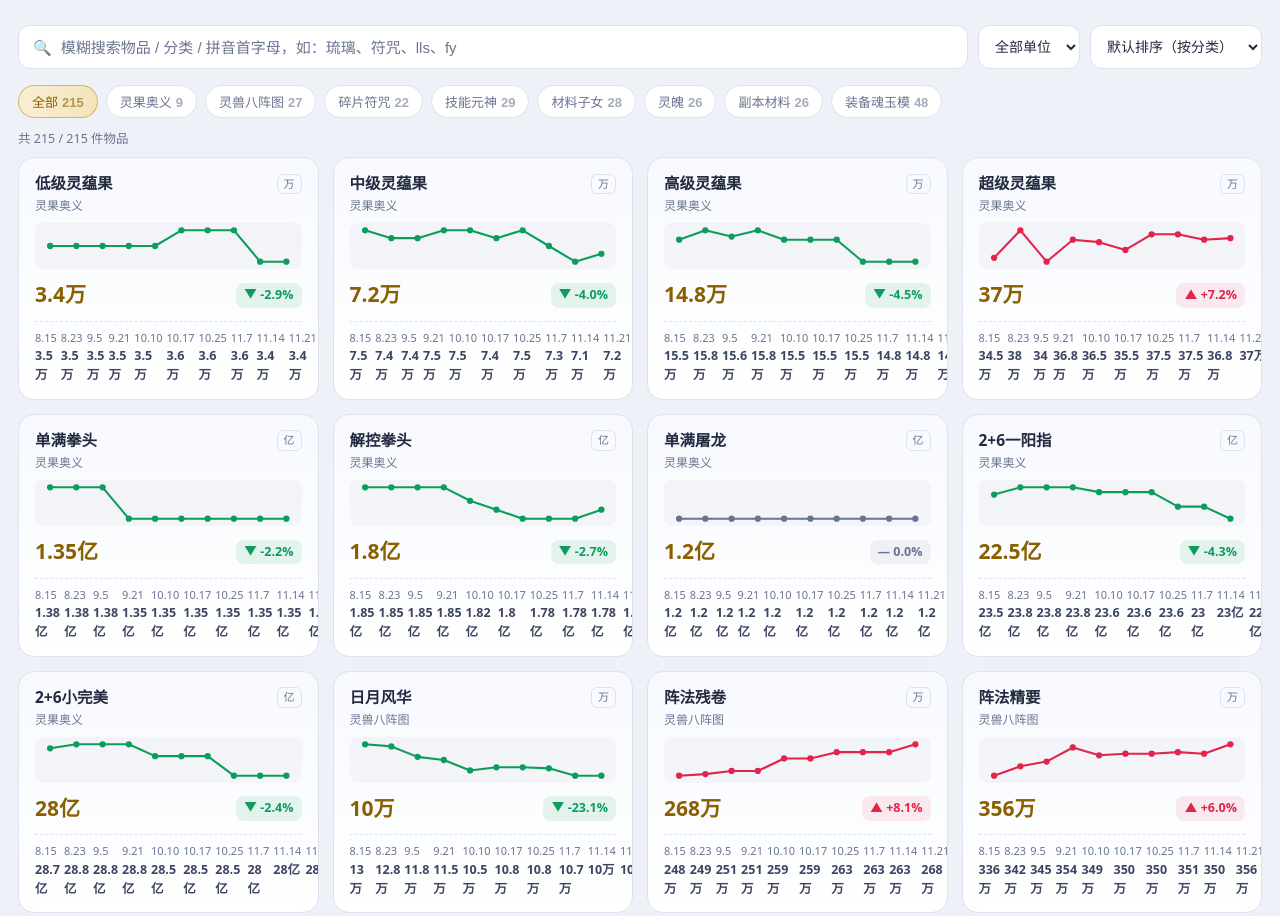
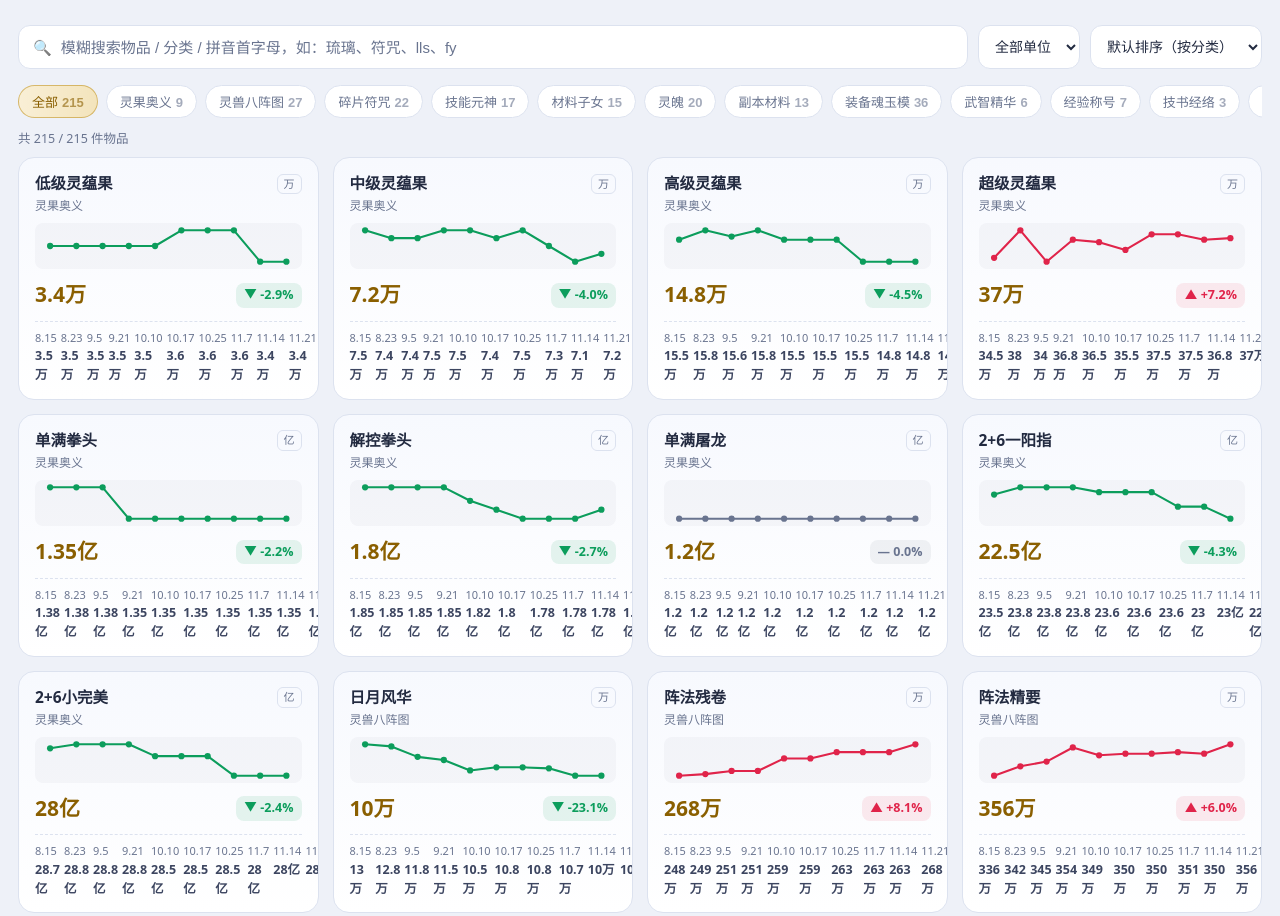
Before and after one commit to poe112233/game-price-board, a website: page index.html in a window 1280 px wide. Shown: the part 1038-1954 px from the top of the page. Drawn offline with Linux system fonts and the light colour scheme.

```diff
--- a/index.html
+++ b/index.html
@@ -352,18 +352,6 @@ const RAW = [
 ["万物6F","碎片符咒","E",[8, 8.2, 8.4, 8.4, 8.2, 8.1, 8.1, 7.9, 7.9, 7.9]],
 ["万物6F1注","碎片符咒","E",[10.4, 10.6, 10.6, 10.6, 11, 11.3, 11.2, 11.3, 11.2, 11.2]],
 ["万物满注","碎片符咒","E",[28, 28, 28, 28, 28.3, 28.4, 28.3, 28.3, 28.3, 28.5]],
-["雪莲怒凋","技能元神","W",[1550, 1600, 1700, 1500, 1450, 1420, 1350, 1300, 1290, 1200]],
-["万箭穿心","技能元神","W",[2100, 1950, 2100, 1950, 1850, 1840, 1850, 1750, 1750, 1620]],
-["虎虎生威","技能元神","W",[4850, 5000, 4700, 4300, 4300, 4300, 4250, 4100, 4000, 4000]],
-["初阶","技能元神","W",[2, 2, 2, 2, 2, 1.8, 2, 2.4, 1.4, 2.2]],
-["二阶","技能元神","W",[4.2, 4.2, 4.2, 4.2, 4.2, 4.2, 4.4, 4.3, 4.3, 4.3]],
-["三阶","技能元神","W",[8.5, 8.5, 8.5, 8.5, 8.5, 8.6, 8.7, 8.6, 8.6, 8.6]],
-["四阶","技能元神","W",[23, 23, 23.5, 25, 24.8, 24, 25, 24.8, 25.1, 25]],
-["五阶","技能元神","W",[72, 75, 75, 78, 77.8, 78.5, 79.5, 77, 83, 83]],
-["六阶","技能元神","W",[148, 155, 156, 163, 163, 165, 166, 169, 174, 176]],
-["七阶","技能元神","W",[314, 320, 326, 336, 340, 340, 342, 345, 358, 363]],
-["八阶","技能元神","W",[682, 689, 698, 728, 728, 739, 740, 755, 787, 782]],
-["九阶","技能元神","W",[1315, 1325, 1350, 1400, 1400, 1420, 1420, 1445, 1500, 1500]],
 ["洛水","技能元神","E",[5.3, 5.4, 5.1, 5.1, 5.2, 5.4, 5.2, 5.3, 5.4, 5.5]],
 ["九阶钢锁","技能元神","E",[4, 4, 4.1, 4.1, 4.05, 4, 4.1, 4, 3.9, 3.9]],
 ["十阶钢锁","技能元神","E",[5.9, 5.8, 5.8, 6, 6.1, 6.2, 6.2, 6.1, 6.2, 6.2]],
@@ -381,19 +369,6 @@ const RAW = [
 ["嗜血（高）","技能元神","W",[250, 250, 240, 220, 230, 220, 228, 227, 224, 220]],
 ["破甲（高）","技能元神","W",[1050, 1100, 1500, 1350, 1200, 1140, 1150, 1100, 1100, 1100]],
 ["雪恨（高）","技能元神","W",[2600, 2600, 2500, 2200, 2300, 2330, 2350, 2470, 2480, 2430]],
-["活力涨不停","材料子女","E",[1.25, 1.25, 1.4, 1.45, 1.45, 1.4, 1.58, 1.46, 1.42, 1.43]],
-["小小战神","材料子女","E",[1.35, 1.28, 1.3, 1.4, 1.45, 1.5, 1.42, 1.45, 1.49, 1.4]],
-["小小勇士","材料子女","E",[0.38, 0.45, 0.6, 0.57, 0.6, 0.61, 0.61, 0.6, 0.61, 0.6]],
-["经验无忧祝福","材料子女","E",[1.26, 1.25, 1.19, 1.24, 1.16, 1.22, 1.17, 1.2, 1.25, 1.27]],
-["经验成长祝福","材料子女","E",[2, 2.1, 2.3, 2.48, 2.4, 2.3, 2.32, 2.28, 2.32, 2.35]],
-["多C经验","材料子女","E",[2.09, 2.14, 2.13, 2.1, 2.07, 2.07, 2.05, 2.08, 2.08, 2.08]],
-["修行的护持","材料子女","E",[0.97, 1.04, 0.95, 0.98, 0.98, 0.99, 0.99, 1.03, 1.02, 1.06]],
-["雏菊","材料子女","W",[2, 2.2, 2.5, 2.5, 2.2, 2.3, 2.2, 2.2, 2.3, 2.2]],
-["薰衣草","材料子女","W",[3.5, 3.6, 3.5, 3.7, 3.5, 3.2, 3.5, 3.5, 3.5, 3.7]],
-["百合花","材料子女","W",[6, 5.8, 6, 6.2, 5.8, 5.7, 5.8, 6, 6, 6]],
-["相思红豆","材料子女","W",[9.5, 9.8, 11.2, 10.8, 10, 10.3, 10.4, 10.5, 10.3, 10]],
-["明珠","材料子女","W",[15, 15.3, 15, 15, 14.5, 14.8, 14.8, 14.4, 15, 15]],
-["芙蓉珠","材料子女","W",[98, 104, 96, 103, 99, 100, 124, 115, 102, 117]],
 ["甜甜圈","材料子女","W",[36.3, 37, 38, 45, 41, 40, 40, 39, 40, 41]],
 ["棉花糖","材料子女","W",[11.8, 11.8, 12.8, 12.8, 12.8, 13.4, 13.2, 13.5, 15.7, 15]],
 ["彩虹糖","材料子女","W",[5, 5, 5.8, 5.8, 5.8, 5.8, 5.9, 6.3, 6.4, 6.8]],
@@ -409,12 +384,6 @@ const RAW = [
 ["裂地击","材料子女","W",[310, 350, 400, 330, 310, 330, 300, 300, 280, 270]],
 ["雷箭谛","材料子女","W",[990, 990, 1080, 1050, 1000, 1000, 1030, 1030, 1030, 1050]],
 ["幻痛矢","材料子女","W",[410, 390, 420, 400, 400, 410, 400, 385, 375, 410]],
-["武力之石","灵魄","W",[35.5, 36.5, 36.5, 35.8, 37, 38, 37.5, 41, 41.5, 43]],
-["智力之石","灵魄","W",[35, 35, 36.5, 35.2, 37, 37.5, 37, 39.5, 41, 41.5]],
-["韧性之石","灵魄","W",[14.5, 14.5, 14.5, 15.6, 16.5, 17, 17, 17.5, 17.5, 19]],
-["武力精华","灵魄","W",[190, 192, 190, 193, 188, 188, 185, 175, 178, 177]],
-["智力精华","灵魄","W",[195, 197, 197, 200, 205, 203, 200, 195, 192, 191]],
-["韧性精华","灵魄","W",[199, 200, 198, 195, 198, 200, 200, 195, 198, 194]],
 ["灵心","灵魄","W",[126, 124, 126, 126, 125, 129, 130, 127, 128, 130]],
 ["绿灵","灵魄","W",[21, 21.5, 21.5, 21.5, 21.5, 21.5, 21.5, 21.5, 21.5, 21.5]],
 ["蓝灵","灵魄","W",[32, 32, 32, 32, 32, 32, 32, 32, 32, 32]],
@@ -444,35 +413,10 @@ const RAW = [
 ["帝休木","副本材料","W",[37.5, 38.7, 38.6, 38.5, 38.5, 38, 37.7, 34.8, 34.2, 34]],
 ["飞玄","副本材料","W",[60.5, 61.5, 60, 60, 60, 60, 60, 58.5, 59.5, 59]],
 ["紫气","副本材料","W",[149, 152, 153, 160, 158, 159, 158, 160, 162.5, 161.5]],
-["未毛0毛","副本材料","W",[1, 0.8, 0.8, 1, 0.8, 0.7, 1, 1, 0.8, 0.7]],
-["一毛","副本材料","W",[4.2, 3.8, 3.5, 2.8, 2.5, 2.7, 2.5, 2.5, 2.5, 2.6]],
-["二毛","副本材料","W",[41, 40, 40, 40, 38, 37, 36.5, 36, 35.8, 35.5]],
-["三毛","副本材料","W",[104, 100, 104, 105, 103, 105, 105, 105, 106, 105]],
-["四毛","副本材料","W",[313, 313, 315, 313, 315, 315, 315, 308, 317, 312]],
-["五毛","副本材料","W",[575, 578, 595, 595, 592, 594, 593, 595, 598, 598]],
-["七彩鸾羽","副本材料","W",[765, 784, 771, 767, 755, 757, 759, 764, 758, 769]],
-["1级羽灵","副本材料","W",[null, null, null, null, null, 1.1, 1.1, 1.1, 1.1, 1.1]],
-["10级羽灵","副本材料","W",[null, null, null, null, null, 3, 3.02, 3, 3.05, 3.03]],
-["20级羽灵","副本材料","W",[null, null, null, null, null, 9, 8.95, 8.85, 8.9, 9]],
-["30级羽灵","副本材料","W",[null, null, null, null, null, 20, 19.9, 19.8, 19.8, 20]],
-["40级羽灵","副本材料","W",[null, null, null, null, null, 38.5, 38.5, 38.4, 39, 39.2]],
-["50级羽灵","副本材料","W",[null, null, null, null, null, 65, 65, 65, 65.5, 65.2]],
 ["高级首饰碎片","副本材料","W",[0.5, 0.5, 0.5, 0.5, 0.8, 0.8, 0.8, 0.8, 0.8, 0.7]],
 ["特级首饰碎片","副本材料","W",[0.6, 0.6, 0.8, 0.8, 0.8, 0.9, 1, 1, 1, 1]],
 ["至臻首饰碎片","副本材料","W",[1.2, 1.3, 1.5, 1.5, 1.5, 1.6, 1.6, 1.5, 1.4, 1.5]],
 ["朔金首饰碎片","副本材料","W",[20, 25, 24, 26, 24, 28, 28, 27.8, 28.8, 28.8]],
-["枫之羽1C","装备魂玉模","E",["60W", "60W", "60W", "45W", "40W", "45W", "45W", "40W", "40W", "40W"]],
-["月影男2C","装备魂玉模","E",["670W", "680W", "680W", "650W", "625W", "620W", "600W", "600W", "590W", "590W"]],
-["幽灵男3C","装备魂玉模","E",[0.49, 0.49, 0.49, 0.49, 0.48, 0.485, 0.48, 0.48, 0.49, 0.48]],
-["血影男4C","装备魂玉模","E",[2.87, 2.88, 2.9, 2.88, 2.88, 2.88, 2.85, 2.84, 2.83, 2.84]],
-["战天使男5C","装备魂玉模","E",[8.6, 8.65, 8.8, 8.7, 8.7, 8.8, 8.75, 8.77, 8.7, 8.75]],
-["飒飒女5C新","装备魂玉模","E",[8.9, 8.8, 8.9, 8.9, 8.9, 9.1, 8.9, 9.1, 9, 8.9]],
-["蝶之羽1C","装备魂玉模","E",["60W", "60W", "55W", "45W", "40W", "50W", "45W", "40W", "40W", "40W"]],
-["晓梦女2C","装备魂玉模","E",["700W", "700W", "670W", "650W", "620W", "620W", "600W", "600W", "590W", "590W"]],
-["幻灵女3C","装备魂玉模","E",[0.49, 0.48, 0.49, 0.49, 0.48, 0.485, 0.48, 0.48, 0.48, 0.48]],
-["玄影女4C","装备魂玉模","E",[2.9, 2.88, 2.9, 2.9, 2.88, 2.88, 2.85, 2.88, 2.85, 2.85]],
-["炽天使女5C","装备魂玉模","E",[8.6, 8.7, 8.85, 8.7, 8.8, 8.85, 8.83, 8.77, 8.77, 8.8]],
-["香香女5C新","装备魂玉模","E",[9.2, 9.3, 9.4, 9.5, 9.5, 9.25, 9.25, 9.3, 9.3, 9.3]],
 ["高改","装备魂玉模","W",[5.5, 5.8, 5.6, 5.5, 5.5, 5.6, 5.5, 5.5, 5.5, 5.5]],
 ["能量之源","装备魂玉模","W",[17, 17, 17, 15.6, 14.8, 15, 16, 16, 16, 16.2]],
 ["财富之源","装备魂玉模","W",[4.5, 4.3, 4.5, 3.6, 4, 4.3, 4.2, 4, 4, 4]],
@@ -509,6 +453,62 @@ const RAW = [
 ["饰品模（帝）","装备魂玉模","W",[27, 29, 30, 30, 34, 33.3, 31, 30, 29, 29]],
 ["饰品模（圣）","装备魂玉模","W",[6.5, 6.8, 6.5, 6.5, 6.5, 7, 6.8, 6.5, 6.5, 7]],
 ["饰品模（尊）","装备魂玉模","W",[53, 50, 48, 53, 54, 53, 51, 50, 49, 43]],
+["武力之石","武智精华","W",[35.5, 36.5, 36.5, 35.8, 37, 38, 37.5, 41, 41.5, 43]],
+["智力之石","武智精华","W",[35, 35, 36.5, 35.2, 37, 37.5, 37, 39.5, 41, 41.5]],
+["韧性之石","武智精华","W",[14.5, 14.5, 14.5, 15.6, 16.5, 17, 17, 17.5, 17.5, 19]],
+["武力精华","武智精华","W",[190, 192, 190, 193, 188, 188, 185, 175, 178, 177]],
+["智力精华","武智精华","W",[195, 197, 197, 200, 205, 203, 200, 195, 192, 191]],
+["韧性精华","武智精华","W",[199, 200, 198, 195, 198, 200, 200, 195, 198, 194]],
+["活力涨不停","经验称号","E",[1.25, 1.25, 1.4, 1.45, 1.45, 1.4, 1.58, 1.46, 1.42, 1.43]],
+["小小战神","经验称号","E",[1.35, 1.28, 1.3, 1.4, 1.45, 1.5, 1.42, 1.45, 1.49, 1.4]],
+["小小勇士","经验称号","E",[0.38, 0.45, 0.6, 0.57, 0.6, 0.61, 0.61, 0.6, 0.61, 0.6]],
+["经验无忧祝福","经验称号","E",[1.26, 1.25, 1.19, 1.24, 1.16, 1.22, 1.17, 1.2, 1.25, 1.27]],
+["经验成长祝福","经验称号","E",[2, 2.1, 2.3, 2.48, 2.4, 2.3, 2.32, 2.28, 2.32, 2.35]],
+["多C经验","经验称号","E",[2.09, 2.14, 2.13, 2.1, 2.07, 2.07, 2.05, 2.08, 2.08, 2.08]],
+["修行的护持","经验称号","E",[0.97, 1.04, 0.95, 0.98, 0.98, 0.99, 0.99, 1.03, 1.02, 1.06]],
+["雪莲怒凋","技书经络","W",[1550, 1600, 1700, 1500, 1450, 1420, 1350, 1300, 1290, 1200]],
+["万箭穿心","技书经络","W",[2100, 1950, 2100, 1950, 1850, 1840, 1850, 1750, 1750, 1620]],
+["虎虎生威","技书经络","W",[4850, 5000, 4700, 4300, 4300, 4300, 4250, 4100, 4000, 4000]],
+["雏菊","亲密材料","W",[2, 2.2, 2.5, 2.5, 2.2, 2.3, 2.2, 2.2, 2.3, 2.2]],
+["薰衣草","亲密材料","W",[3.5, 3.6, 3.5, 3.7, 3.5, 3.2, 3.5, 3.5, 3.5, 3.7]],
+["百合花","亲密材料","W",[6, 5.8, 6, 6.2, 5.8, 5.7, 5.8, 6, 6, 6]],
+["相思红豆","亲密材料","W",[9.5, 9.8, 11.2, 10.8, 10, 10.3, 10.4, 10.5, 10.3, 10]],
+["明珠","亲密材料","W",[15, 15.3, 15, 15, 14.5, 14.8, 14.8, 14.4, 15, 15]],
+["芙蓉珠","亲密材料","W",[98, 104, 96, 103, 99, 100, 124, 115, 102, 117]],
+["未毛0毛","羽毛","W",[1, 0.8, 0.8, 1, 0.8, 0.7, 1, 1, 0.8, 0.7]],
+["一毛","羽毛","W",[4.2, 3.8, 3.5, 2.8, 2.5, 2.7, 2.5, 2.5, 2.5, 2.6]],
+["二毛","羽毛","W",[41, 40, 40, 40, 38, 37, 36.5, 36, 35.8, 35.5]],
+["三毛","羽毛","W",[104, 100, 104, 105, 103, 105, 105, 105, 106, 105]],
+["四毛","羽毛","W",[313, 313, 315, 313, 315, 315, 315, 308, 317, 312]],
+["五毛","羽毛","W",[575, 578, 595, 595, 592, 594, 593, 595, 598, 598]],
+["七彩鸾羽","羽毛","W",[765, 784, 771, 767, 755, 757, 759, 764, 758, 769]],
+["1级羽灵","羽毛","W",[null, null, null, null, null, 1.1, 1.1, 1.1, 1.1, 1.1]],
+["10级羽灵","羽毛","W",[null, null, null, null, null, 3, 3.02, 3, 3.05, 3.03]],
+["20级羽灵","羽毛","W",[null, null, null, null, null, 9, 8.95, 8.85, 8.9, 9]],
+["30级羽灵","羽毛","W",[null, null, null, null, null, 20, 19.9, 19.8, 19.8, 20]],
+["40级羽灵","羽毛","W",[null, null, null, null, null, 38.5, 38.5, 38.4, 39, 39.2]],
+["50级羽灵","羽毛","W",[null, null, null, null, null, 65, 65, 65, 65.5, 65.2]],
+["枫之羽1C","翅膀","E",["60W", "60W", "60W", "45W", "40W", "45W", "45W", "40W", "40W", "40W"]],
+["月影男2C","翅膀","E",["670W", "680W", "680W", "650W", "625W", "620W", "600W", "600W", "590W", "590W"]],
+["幽灵男3C","翅膀","E",[0.49, 0.49, 0.49, 0.49, 0.48, 0.485, 0.48, 0.48, 0.49, 0.48]],
+["血影男4C","翅膀","E",[2.87, 2.88, 2.9, 2.88, 2.88, 2.88, 2.85, 2.84, 2.83, 2.84]],
+["战天使男5C","翅膀","E",[8.6, 8.65, 8.8, 8.7, 8.7, 8.8, 8.75, 8.77, 8.7, 8.75]],
+["飒飒女5C新","翅膀","E",[8.9, 8.8, 8.9, 8.9, 8.9, 9.1, 8.9, 9.1, 9, 8.9]],
+["蝶之羽1C","翅膀","E",["60W", "60W", "55W", "45W", "40W", "50W", "45W", "40W", "40W", "40W"]],
+["晓梦女2C","翅膀","E",["700W", "700W", "670W", "650W", "620W", "620W", "600W", "600W", "590W", "590W"]],
+["幻灵女3C","翅膀","E",[0.49, 0.48, 0.49, 0.49, 0.48, 0.485, 0.48, 0.48, 0.48, 0.48]],
+["玄影女4C","翅膀","E",[2.9, 2.88, 2.9, 2.9, 2.88, 2.88, 2.85, 2.88, 2.85, 2.85]],
+["炽天使女5C","翅膀","E",[8.6, 8.7, 8.85, 8.7, 8.8, 8.85, 8.83, 8.77, 8.77, 8.8]],
+["香香女5C新","翅膀","E",[9.2, 9.3, 9.4, 9.5, 9.5, 9.25, 9.25, 9.3, 9.3, 9.3]],
+["初阶","升阶材料","W",[2, 2, 2, 2, 2, 1.8, 2, 2.4, 1.4, 2.2]],
+["二阶","升阶材料","W",[4.2, 4.2, 4.2, 4.2, 4.2, 4.2, 4.4, 4.3, 4.3, 4.3]],
+["三阶","升阶材料","W",[8.5, 8.5, 8.5, 8.5, 8.5, 8.6, 8.7, 8.6, 8.6, 8.6]],
+["四阶","升阶材料","W",[23, 23, 23.5, 25, 24.8, 24, 25, 24.8, 25.1, 25]],
+["五阶","升阶材料","W",[72, 75, 75, 78, 77.8, 78.5, 79.5, 77, 83, 83]],
+["六阶","升阶材料","W",[148, 155, 156, 163, 163, 165, 166, 169, 174, 176]],
+["七阶","升阶材料","W",[314, 320, 326, 336, 340, 340, 342, 345, 358, 363]],
+["八阶","升阶材料","W",[682, 689, 698, 728, 728, 739, 740, 755, 787, 782]],
+["九阶","升阶材料","W",[1315, 1325, 1350, 1400, 1400, 1420, 1420, 1445, 1500, 1500]],
 ];
 
 /* 拼音首字母字典（覆盖当前物品名用字，新增物品若含新字可自行补充） */
```
